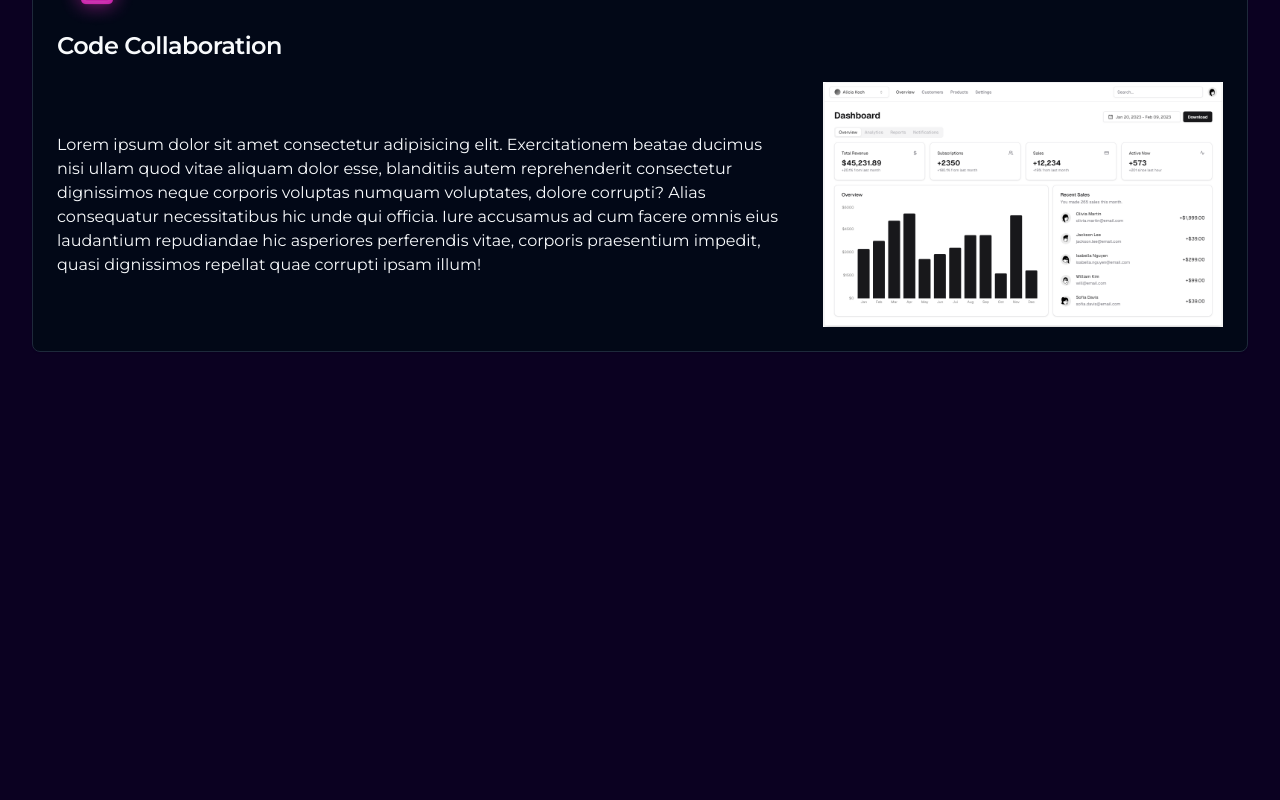
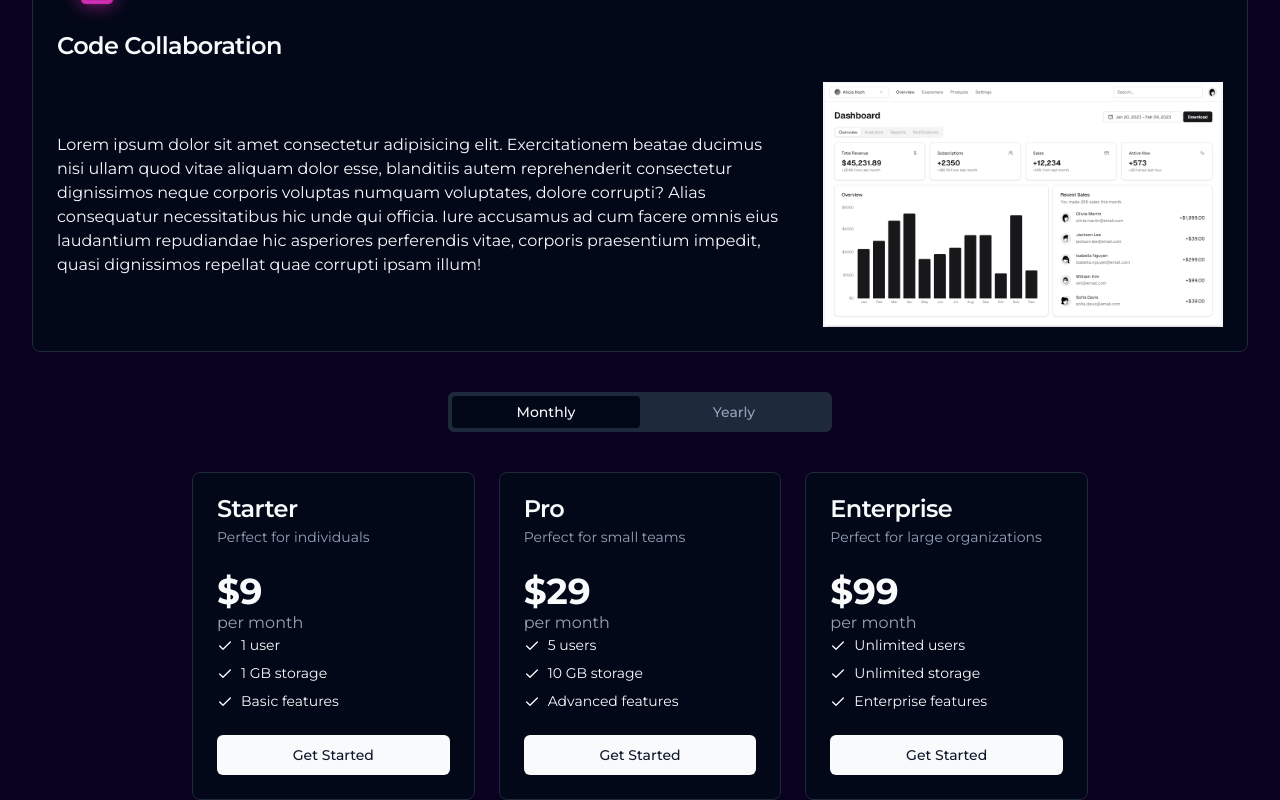
Before and after one commit to ademhatay/shadcn-saas-landing, a React (Vite) app: page / in a window 1280 px wide. Shown: the part 1871-2671 px from the top of the page. Before the commit the page ends 2263 px from the top, so only its background shows below. Built offline with nearby package versions, Linux system fonts and the light colour scheme.

Commit message:
feat: pricing component ready.

```diff
--- a/package.json
+++ b/package.json
@@ -13,6 +13,7 @@
     "@radix-ui/react-dialog": "^1.0.5",
     "@radix-ui/react-dropdown-menu": "^2.0.6",
     "@radix-ui/react-slot": "^1.0.2",
+    "@radix-ui/react-tabs": "^1.0.4",
     "class-variance-authority": "^0.7.0",
     "clsx": "^2.1.0",
     "embla-carousel-autoplay": "^8.0.2",
--- a/src/App.tsx
+++ b/src/App.tsx
@@ -4,6 +4,7 @@ import { useTheme } from "./context/themeContext"
 import Hero from "./components/base/Hero";
 import Brands from "./components/base/Brands";
 import Features from "./components/base/Features";
+import Pricing from "./components/base/Pricing";
 
 
 const App = () => {
@@ -30,7 +31,7 @@ const App = () => {
     <Hero />
     <Brands />
     <Features />
-
+    <Pricing />
   </>
 }
 
--- /dev/null
+++ b/src/components/base/Pricing.tsx
@@ -0,0 +1,198 @@
+import { CheckIcon } from "lucide-react";
+import { Card, CardContent, CardDescription, CardFooter, CardHeader, CardTitle } from "../ui/card";
+import { Tabs, TabsContent, TabsList, TabsTrigger } from "../ui/tabs";
+import { Button } from "../ui/button";
+
+
+const Pricing = () => {
+    return <Tabs className="w-full max-w-4xl mx-auto" defaultValue="monthly">
+      <TabsList className="grid grid-cols-2 max-w-sm mx-auto">
+        <TabsTrigger value="monthly">Monthly</TabsTrigger>
+        <TabsTrigger value="yearly">Yearly</TabsTrigger>
+      </TabsList>
+      <TabsContent value="monthly">
+        <div className="grid md:grid-cols-3 gap-6 mt-10">
+          <Card className="flex flex-col h-full">
+            <CardHeader>
+              <CardTitle>Starter</CardTitle>
+              <CardDescription>Perfect for individuals</CardDescription>
+            </CardHeader>
+            <CardContent className="flex-1 flex flex-col justify-between">
+              <div>
+                <div className="text-4xl font-bold">$9</div>
+                <div className="text-gray-500 dark:text-gray-400">per month</div>
+              </div>
+              <ul className="space-y-2 text-sm">
+                <li>
+                  <CheckIcon className="w-4 h-4 mr-2 inline-block text-primary" />
+                  1 user
+                </li>
+                <li>
+                  <CheckIcon className="w-4 h-4 mr-2 inline-block text-primary" />
+                  1 GB storage
+                </li>
+                <li>
+                  <CheckIcon className="w-4 h-4 mr-2 inline-block text-primary" />
+                  Basic features
+                </li>
+              </ul>
+            </CardContent>
+            <CardFooter>
+              <Button className="w-full">Get Started</Button>
+            </CardFooter>
+          </Card>
+          <Card className="flex flex-col h-full">
+            <CardHeader>
+              <CardTitle>Pro</CardTitle>
+              <CardDescription>Perfect for small teams</CardDescription>
+            </CardHeader>
+            <CardContent className="flex-1 flex flex-col justify-between">
+              <div>
+                <div className="text-4xl font-bold">$29</div>
+                <div className="text-gray-500 dark:text-gray-400">per month</div>
+              </div>
+              <ul className="space-y-2 text-sm">
+                <li>
+                  <CheckIcon className="w-4 h-4 mr-2 inline-block text-primary" />
+                  5 users
+                </li>
+                <li>
+                  <CheckIcon className="w-4 h-4 mr-2 inline-block text-primary" />
+                  10 GB storage
+                </li>
+                <li>
+                  <CheckIcon className="w-4 h-4 mr-2 inline-block text-primary" />
+                  Advanced features
+                </li>
+              </ul>
+            </CardContent>
+            <CardFooter>
+              <Button className="w-full">Get Started</Button>
+            </CardFooter>
+          </Card>
+          <Card className="flex flex-col h-full">
+            <CardHeader>
+              <CardTitle>Enterprise</CardTitle>
+              <CardDescription>Perfect for large organizations</CardDescription>
+            </CardHeader>
+            <CardContent className="flex-1 flex flex-col justify-between">
+              <div>
+                <div className="text-4xl font-bold">$99</div>
+                <div className="text-gray-500 dark:text-gray-400">per month</div>
+              </div>
+              <ul className="space-y-2 text-sm">
+                <li>
+                  <CheckIcon className="w-4 h-4 mr-2 inline-block text-primary" />
+                  Unlimited users
+                </li>
+                <li>
+                  <CheckIcon className="w-4 h-4 mr-2 inline-block text-primary" />
+                  Unlimited storage
+                </li>
+                <li>
+                  <CheckIcon className="w-4 h-4 mr-2 inline-block text-primary" />
+                  Enterprise features
+                </li>
+              </ul>
+            </CardContent>
+            <CardFooter>
+              <Button className="w-full">Get Started</Button>
+            </CardFooter>
+          </Card>
+        </div>
+      </TabsContent>
+      <TabsContent value="yearly">
+        <div className="grid md:grid-cols-3 gap-6 mt-10">
+          <Card className="flex flex-col h-full">
+            <CardHeader>
+              <CardTitle>Starter</CardTitle>
+              <CardDescription>Perfect for individuals</CardDescription>
+            </CardHeader>
+            <CardContent className="flex-1 flex flex-col justify-between">
+              <div>
+                <div className="text-4xl font-bold">$99</div>
+                <div className="text-gray-500 dark:text-gray-400">per year</div>
+              </div>
+              <ul className="space-y-2 text-sm">
+                <li>
+                  <CheckIcon className="w-4 h-4 mr-2 inline-block text-primary" />
+                  1 user
+                </li>
+                <li>
+                  <CheckIcon className="w-4 h-4 mr-2 inline-block text-primary" />
+                  1 GB storage
+                </li>
+                <li>
+                  <CheckIcon className="w-4 h-4 mr-2 inline-block text-primary" />
+                  Basic features
+                </li>
+              </ul>
+            </CardContent>
+            <CardFooter>
+              <Button className="w-full">Get Started</Button>
+            </CardFooter>
+          </Card>
+          <Card className="flex flex-col h-full">
+            <CardHeader>
+              <CardTitle>Pro</CardTitle>
+              <CardDescription>Perfect for small teams</CardDescription>
+            </CardHeader>
+            <CardContent className="flex-1 flex flex-col justify-between">
+              <div>
+                <div className="text-4xl font-bold">$299</div>
+                <div className="text-gray-500 dark:text-gray-400">per year</div>
+              </div>
+              <ul className="space-y-2 text-sm">
+                <li>
+                  <CheckIcon className="w-4 h-4 mr-2 inline-block text-primary" />
+                  5 users
+                </li>
+                <li>
+                  <CheckIcon className="w-4 h-4 mr-2 inline-block text-primary" />
+                  10 GB storage
+                </li>
+                <li>
+                  <CheckIcon className="w-4 h-4 mr-2 inline-block text-primary" />
+                  Advanced features
+                </li>
+              </ul>
+            </CardContent>
+            <CardFooter>
+              <Button className="w-full">Get Started</Button>
+            </CardFooter>
+          </Card>
+          <Card className="flex flex-col h-full">
+            <CardHeader>
+              <CardTitle>Enterprise</CardTitle>
+              <CardDescription>Perfect for large organizations</CardDescription>
+            </CardHeader>
+            <CardContent className="flex-1 flex flex-col justify-between">
+              <div>
+                <div className="text-4xl font-bold">$999</div>
+                <div className="text-gray-500 dark:text-gray-400">per year</div>
+              </div>
+              <ul className="space-y-2 text-sm">
+                <li>
+                  <CheckIcon className="w-4 h-4 mr-2 inline-block text-primary" />
+                  Unlimited users
+                </li>
+                <li>
+                  <CheckIcon className="w-4 h-4 mr-2 inline-block text-primary" />
+                  Unlimited storage
+                </li>
+                <li>
+                  <CheckIcon className="w-4 h-4 mr-2 inline-block text-primary" />
+                  Enterprise features
+                </li>
+              </ul>
+            </CardContent>
+            <CardFooter>
+              <Button className="w-full">Get Started</Button>
+            </CardFooter>
+          </Card>
+        </div>
+      </TabsContent>
+    </Tabs>
+}
+
+export default Pricing;
--- /dev/null
+++ b/src/components/ui/tabs.tsx
@@ -0,0 +1,53 @@
+import * as React from "react"
+import * as TabsPrimitive from "@radix-ui/react-tabs"
+
+import { cn } from "@/lib/utils"
+
+const Tabs = TabsPrimitive.Root
+
+const TabsList = React.forwardRef<
+  React.ElementRef<typeof TabsPrimitive.List>,
+  React.ComponentPropsWithoutRef<typeof TabsPrimitive.List>
+>(({ className, ...props }, ref) => (
+  <TabsPrimitive.List
+    ref={ref}
+    className={cn(
+      "inline-flex h-10 items-center justify-center rounded-md bg-muted p-1 text-muted-foreground",
+      className
+    )}
+    {...props}
+  />
+))
+TabsList.displayName = TabsPrimitive.List.displayName
+
+const TabsTrigger = React.forwardRef<
+  React.ElementRef<typeof TabsPrimitive.Trigger>,
+  React.ComponentPropsWithoutRef<typeof TabsPrimitive.Trigger>
+>(({ className, ...props }, ref) => (
+  <TabsPrimitive.Trigger
+    ref={ref}
+    className={cn(
+      "inline-flex items-center justify-center whitespace-nowrap rounded-sm px-3 py-1.5 text-sm font-medium ring-offset-background transition-all focus-visible:outline-none focus-visible:ring-2 focus-visible:ring-ring focus-visible:ring-offset-2 disabled:pointer-events-none disabled:opacity-50 data-[state=active]:bg-background data-[state=active]:text-foreground data-[state=active]:shadow-sm",
+      className
+    )}
+    {...props}
+  />
+))
+TabsTrigger.displayName = TabsPrimitive.Trigger.displayName
+
+const TabsContent = React.forwardRef<
+  React.ElementRef<typeof TabsPrimitive.Content>,
+  React.ComponentPropsWithoutRef<typeof TabsPrimitive.Content>
+>(({ className, ...props }, ref) => (
+  <TabsPrimitive.Content
+    ref={ref}
+    className={cn(
+      "mt-2 ring-offset-background focus-visible:outline-none focus-visible:ring-2 focus-visible:ring-ring focus-visible:ring-offset-2",
+      className
+    )}
+    {...props}
+  />
+))
+TabsContent.displayName = TabsPrimitive.Content.displayName
+
+export { Tabs, TabsList, TabsTrigger, TabsContent }
```
Also changed, not shown: 1 other file (tests, documents, lock files or other folders).
